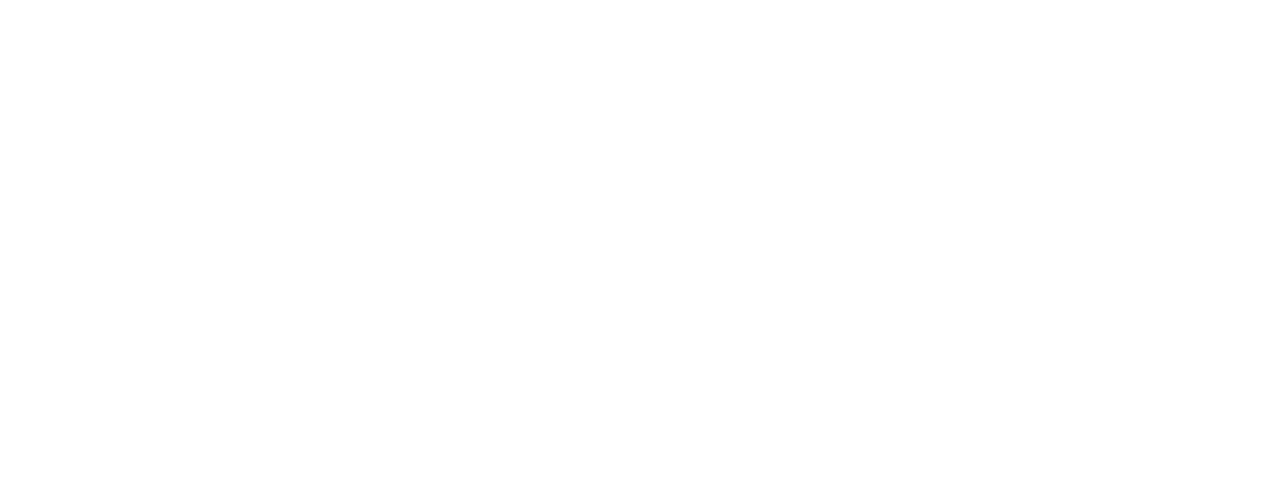
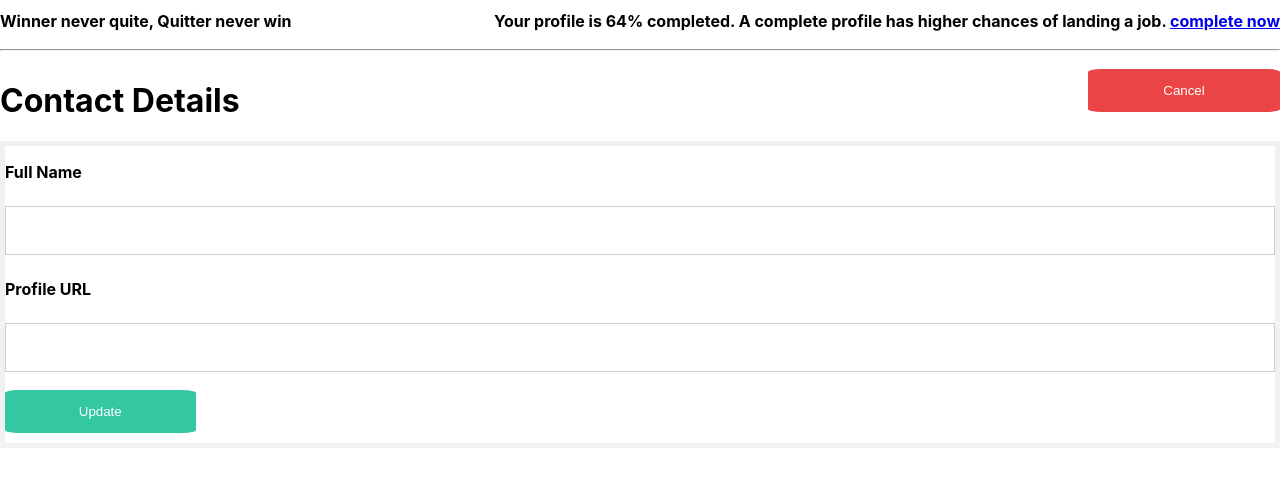
Before and after one commit to ankit-dutta/expense-track-react, a React (Create React App) app: page /profile in a window 1280 px wide. Shown: the top 486 px of the page. Built offline with nearby package versions, Linux system fonts and the light colour scheme.

Commit message:
adding profile update

```diff
--- a/src/App.css
+++ b/src/App.css
@@ -1,4 +1,4 @@
-.App {
+/* .App {
   text-align: center;
 }
 
@@ -35,4 +35,4 @@
   to {
     transform: rotate(360deg);
   }
-}
+} */
--- a/src/App.js
+++ b/src/App.js
@@ -2,6 +2,7 @@
 import { Route, Switch } from 'react-router-dom';
 import './App.css';
 import AuthForm from './components/Form/AuthForm';
+import Profile from './pages/Profile';
 import Welcome from './pages/Welcome';
 import AuthContext from './store/auth-context';
 
@@ -23,8 +24,12 @@
               <AuthForm />
             </Route>
 
-         <Route path="/welcome">
+            <Route path="/welcome">
               <Welcome />
+            </Route>
+
+            <Route path= '/profile'>
+              <Profile />
             </Route>
 
         </Switch>
--- a/src/components/Form/AuthForm.css
+++ b/src/components/Form/AuthForm.css
@@ -14,7 +14,7 @@
     form {
     border: 5px solid #f1f1f1;
     }
-    input[type=email], input[type=password]  {
+    input[type=email], input[type=password], input[type=text]  {
     width: 100%;
     padding: 16px 8px;
     margin: 8px 0;
@@ -36,6 +36,7 @@
     border: none;
     cursor: grab;
     width: 48%;
+
     }
     .togglebtn{
         background-color: #4286f4;
@@ -44,7 +45,7 @@
         margin: 10px 0;
         border: none;
         cursor: grab;
-        width: 36%;
+        width: 25%;
     }
     h1 {
     text-align:center;
--- a/src/components/Form/AuthForm.js
+++ b/src/components/Form/AuthForm.js
@@ -55,7 +55,7 @@
 
           }else{
           return  res.json().then(data =>{
-
+            console.log(data)
             let errorMessage = 'Authentication failed';
             if(data && data.error && data.error.message){
               errorMessage = data.error.message
@@ -67,6 +67,8 @@
           }
          }).then(data => {
           console.log(data)
+          localStorage.setItem("email", enteredEmail);
+
           console.log('succesfully login')
           authctx.login(data.idToken)
            history.push("/welcome")
@@ -118,11 +120,18 @@
 
                 </div>
 
+
+
             </form>
           </div>
-               <div className="action">
+
+
+                <div className="action">
+                <center>
                <button onClick={switchAuthModeHandler} className="toggle togglebtn">{islogin ? "Don't have an account? Sign up!": "Have an account? Login" }</button>
+               </center>
                 </div>
+
 
         </>
     )
--- /dev/null
+++ b/src/pages/Profile.css
@@ -0,0 +1,25 @@
+.contact-heading{
+    display: flex;
+    justify-content: space-between;
+}
+
+.cncl-btn{
+    width: 15%;
+    height: 20%;
+    background-color: rgba(230, 34, 34, 0.842);
+    border-radius: 7%;
+}
+.cncl-btn:hover{
+    cursor: pointer;
+    background-color: transparent;
+    border: 1px solid rgba(230, 34, 34, 0.842);
+    color: black;
+    font-weight: 600;
+}
+
+.update-btn{
+    width: 15%;
+    height: 20%;
+    background-color: rgba(43, 197, 159, 0.959);
+    border-radius: 7%;
+}
--- /dev/null
+++ b/src/pages/Profile.js
@@ -0,0 +1,105 @@
+import { useContext, useRef } from 'react';
+import AuthContext from '../store/auth-context';
+import './Profile.css';
+
+const Profile = () =>{
+    const nameRef = useRef();
+    const photoRef = useRef()
+    const authCtx = useContext(AuthContext);
+//   console.log("token", authCtx.token)
+//   const token = localStorage.getItem("token");
+
+
+    const updateHandler = (event) =>{
+        event.preventDefault()
+        console.log('submit')
+        console.log(authCtx.token,"token")
+
+        const enteredName = nameRef.current.value;
+        const enteredUrl = photoRef.current.value;
+
+        console.log(enteredName , enteredUrl)
+
+
+      fetch(`https://identitytoolkit.googleapis.com/v1/accounts:update?key=${process.env.REACT_APP_FIREBASE_KEY}` , {
+        method:"POST",
+        body: JSON.stringify({
+            idToken: authCtx.token,
+            displayName: enteredName,
+            photoUrl: enteredUrl,
+            returnSecureToken: true,
+        }),
+        headers:{
+            'Content-Type':'application/json'
+        }
+      }).then((res)=>{
+        if(res.ok){
+            return res.json();
+        }else{
+            return res.json().then((data)=>{
+                let errorMessage = "could not update profile";
+
+                if(data && data.error && data.error.message){
+                    errorMessage = data.error.message
+                }
+
+                throw new Error(errorMessage);
+            });
+        }
+      }).then((data)=>{
+        alert("Profile has been updated");
+        console.log("profile updated succesfully");
+        console.log(data);
+      }).catch((err)=>{
+        alert(err.message);
+      })
+    }
+
+    return(
+        <>
+
+          <div className="welcome-heading">
+                <div>
+                    <h1 className='left-heading'>Winner never quite, Quitter never win</h1>
+                </div>
+
+                <div>
+                    <h1 className='right-heading'>Your profile is 64% completed. A complete profile has higher chances of landing a job. <a href="#">complete now</a></h1>
+                </div>
+            </div>
+
+            <hr />
+
+            <div className="content-container">
+                <div className="contact-heading">
+                <h1>Contact Details</h1>
+                <button className='cncl-btn'>Cancel</button>
+                </div>
+
+                <div >
+                    <form onSubmit={updateHandler}>
+                    <div className='name-section'>
+                        <p><strong>Full Name</strong></p>
+                        <input type='text' ref={nameRef} />
+                    </div>
+
+                    <div>
+                        <p><strong>Profile URL</strong></p>
+                        <input type='text' ref={photoRef} />
+                    </div>
+
+                    <div>
+                    <button type='submit' className='update-btn'>Update</button>
+                    </div>
+                    </form>
+                </div>
+
+
+
+            </div>
+
+        </>
+    )
+}
+
+export default Profile;
--- /dev/null
+++ b/src/pages/Welcome.css
@@ -0,0 +1,12 @@
+.welcome-heading{
+    display: flex;
+    justify-content: space-between;
+}
+
+.left-heading{
+   font-size: 1rem;
+}
+
+.right-heading{
+    font-size: 1rem;
+}
--- a/src/pages/Welcome.js
+++ b/src/pages/Welcome.js
@@ -1,7 +1,23 @@
+import { Link } from 'react-router-dom';
+import './Welcome.css'
+
 const Welcome = () =>{
     return(
         <>
-        <h1>Expense Tracker page</h1>
+        <div>
+
+            <div className="welcome-heading">
+                <div>
+                    <h1 className='left-heading'>Welcome to Expense Tracker</h1>
+                </div>
+
+                <div>
+                    <h1 className='right-heading'>Your profile is Incomplete: <Link to="/profile">complete now</Link></h1>
+                </div>
+            </div>
+            <hr />
+
+        </div>
         </>
     )
 }
```
